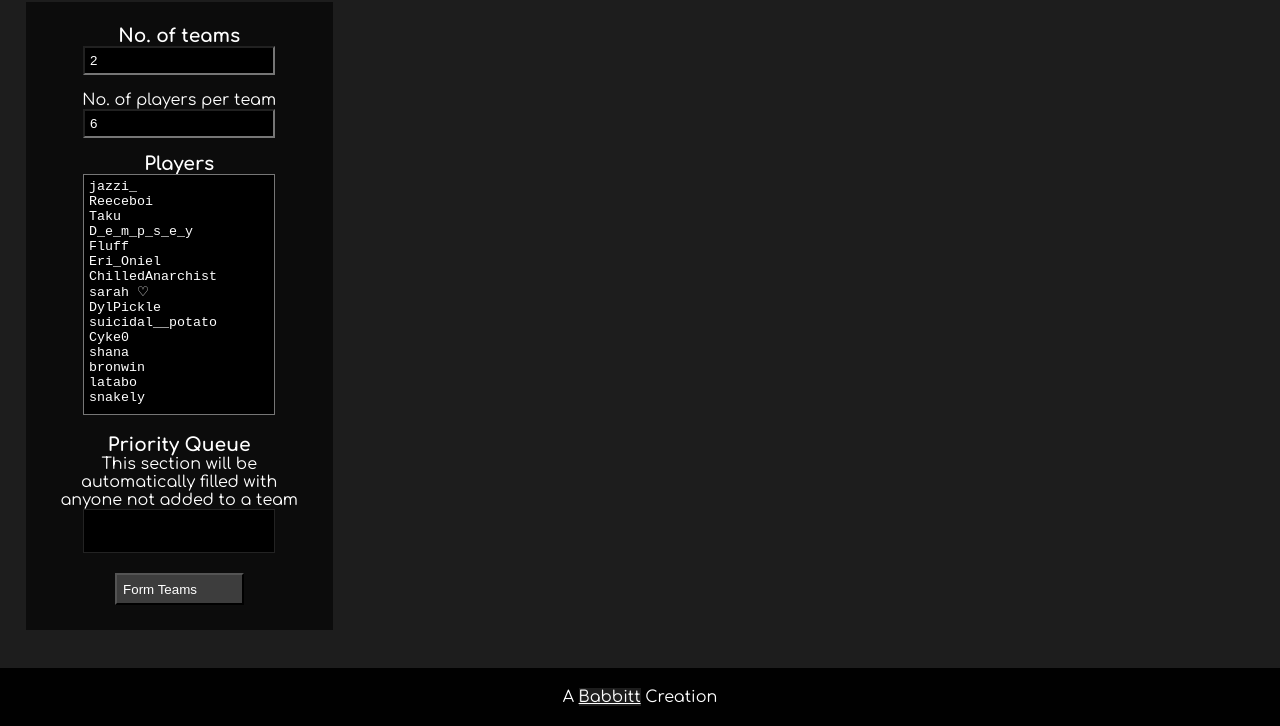
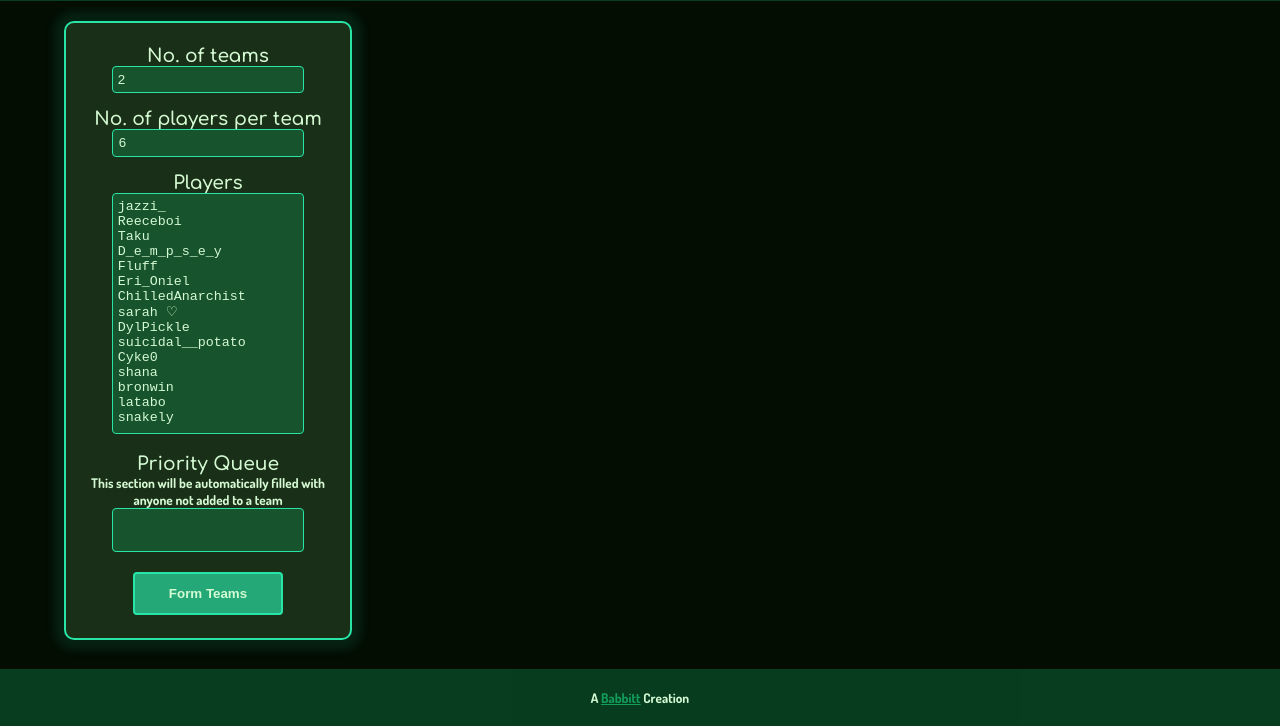
Before and after one commit to 5Babbitt/TeamRandomizer, a plain HTML site: page index.html in a window 1280 px wide. Shown: the part 74-800 px from the top of the page. Drawn offline with Linux system fonts and the light colour scheme; a web font is replaced by a local one.

Commit message:
set styling

```diff
--- a/css/style.css
+++ b/css/style.css
@@ -1,24 +1,32 @@
-@import url('https://fonts.googleapis.com/css2?family=Bebas+Neue&family=Comfortaa:wght@300..700&family=Dosis:wght@200..800&family=Nunito:ital,wght@0,200..1000;1,200..1000&display=swap');
+@import url('https://fonts.googleapis.com/css2?family=Anton+SC&family=Comfortaa:wght@600&family=Dosis:wght@200..800&display=swap');
 
 :root {
-    --bgColour: #1d1d1d;
-    --textColour: white;
 
-    /* Header */
-    --headerBG: rgb(1, 1, 1);
+    /* Fonts */
+    --headerFont: "Anton SC", sans-serif;
+    --textFont: "Comfortaa", sans-serif;
+    --subTextFont: "Dosis", sans-serif;
 
-    /* Footer */
-    --footerBG: rgb(1, 1, 1);
+    --bg: rgb(3, 13, 2);
+    --text: rgb(212, 250, 211);
+    --pri: rgb(153, 241, 140);
+    --sec: rgb(19, 157, 91);
+    --acc: rgb(41, 228, 167);
 
-    /* Input Panel */
-    --buttonBG: rgb(61, 61, 61);
-    --buttonBorder: rgb(61, 61, 61);
-    --textFieldBG: rgb(12, 12, 12);
-    --textFieldBorder: rgb(12, 12, 12);
+    /* Colours */
+    --bgColour: 3, 13, 2;
+    --textColour: 212, 250, 211;
+    --primary: 153, 241, 140;
+    --secondary: 19, 157, 91;
+    --accent: 41, 228, 167;
 
-    /* Tables */
-    --tableHeaderBG: rgb(41, 41, 41);
-    --tableBorder: rgb(255, 255, 255);
+    /* Alpha Values */
+    --header-footer-alpha: 0.333;
+    --inputPanel-alpha: 0.15;
+    --textArea-alpha: 0.333;
+    --button-alpha: 0.6667;
+    --tableBG-alpha: 0.2;
+    --tableHeader-alpha: 0.5;
 }
 
 * {
@@ -26,44 +34,41 @@
     margin: 0;
     text-align: center;
     box-sizing: border-box;
-    background-color: var(--bgColour);
-    color: var(--textColour);
 }
 
 body {
+    background-color: rgba(var(--bgColour), 1);
+    color: rgb(var(--textColour));
     height: 100vh;
     overflow-x: hidden;
+    padding-bottom: 8vh;
 }
 
 .header, .footer {
+    background-color: rgba(var(--secondary), var(--header-footer-alpha));
+    color: var(--primary);
     left: 0;
     padding: 1.25vh 10vw;
     width: 100%;
 }
 
 .header {
-    font-family: "Bebas Neue", serif;
-    font-size: large;
+    font-family: var(--headerFont);
+    font-size: x-large;
+    font-weight: 400;
+    font-style: normal;
     top: 0;
     flex-wrap: nowrap;
-    background-color: var(--headerBG);
-}
-
-.header h1 {
-    background-color: inherit;
 }
 
 .footer {
-    font-family: "Comfortaa", serif;
     padding: 2.5vh 1.25vw;
     position: fixed;
     bottom: 0;
-    background-color: var(--footerBG);
 }
 
 .content {
-    font-family: "Comfortaa", serif;
-    padding: 1% 2%;
+    padding: 2.5vh 5vw;
     display: flex;
     flex-direction: row;
     flex-wrap: wrap;
@@ -71,19 +76,22 @@ body {
 }
 
 .inputsSection {
+    background-color: rgba(var(--primary), var(--inputPanel-alpha));
     padding: 2%;
     display: flex;
     flex-direction: column;
     flex-basis: 25%;
     gap: 2vh;
-    background-color: var(--textFieldBG);
     justify-content: flex-start;
     align-items: center;
     align-content: center;
+    border: 2px solid rgba(var(--accent), 1);
+    border-radius: 10px;
+    box-shadow: 0 0 10px 10px rgb(var(--accent), 0.1);
 }
 
-.inputsSection div, h3, p {
-    background-color: inherit;
+.inputsSection div, h3, h5 {
+    background-color: none;
 }
 
 .outputsSection {
@@ -103,16 +111,61 @@ body {
     gap: 2vw;
 }
 
+
 #randomTeamsBtn {
+    background-color: rgba(var(--accent), var(--button-alpha));
+    border: 2px solid rgba(var(--accent), 1);
+    text-align: center;
     width: 50%;
-    background-color: var(--buttonBG);
+    padding: 12px 24px;
+    border-radius: 4px;
+    cursor: pointer;
+    font-weight: 600;
+    transition: all 0.2s ease;
+}
+
+#randomTeamsBtn:hover {
+    background-color: rgba(var(--accent), 1);
+    border-color: rgba(var(--secondary), 1);
+    color: rgba(var(--bgColour), 1);
+}
+
+#randomTeamsBtn:focus {
+    outline: 2px solid rgb(var(--accent));
+    outline-offset: 2px;
+}
+
+h3 {
+    font-family: var(--textFont);
+}
+
+h5 {
+    font-family: var(--subTextFont);
+}
+
+a {
+    color: rgb(var(--secondary));
+}
+
+a:focus {
+    color: rgb(var(--accent));
 }
 
 textarea, input {
-    background-color: black;
-    width: 15vw;
+    background-color: rgba(var(--secondary), var(--textArea-alpha));
+    border: 1px solid rgb(var(--accent));
+    color: rgb(var(--textColour));
+    width: min(15vw, 200px);
+    min-width: 150px;
     padding: 2.5%;
     text-align: left;
+    border-radius: 4px;
+}
+
+textarea:focus, input:focus {
+    border-color: rgb(var(--accent));
+    outline: 2px solid rgb(var(--accent));
+    outline-offset: 2px;
 }
 
 textarea {
@@ -120,9 +173,10 @@ textarea {
 }
 
 table, th, td {
+    background-color: rgba(var(--tableBG), var(--tableBG-alpha));
+    border: 1px solid rgb(var(--textColour));
     padding: 1vh;
     width: 15vw;
-    border: 1px solid var(--tableBorder);
     border-collapse: collapse;
 }
 
@@ -132,7 +186,7 @@ td {
 }
 
 th {
+    background-color: rgba(var(--accent), var(--tableHeader-alpha));
     font-weight: 700;
     font-size: large;
-    background-color: var(--tableHeaderBG);
 }
--- a/index.html
+++ b/index.html
@@ -18,7 +18,7 @@
                 <input type="number" id="numTeams" name="Number of teams" min="2" value="2">
             </div>
             <div class="numPlayers">
-                <p>No. of players per team</p>
+                <h3>No. of players per team</h3>
                 <input type="number" id="numTeamPlayers" name="Number of players per team" min="2" value="6">
             </div>
             <div class="playerList">
@@ -27,7 +27,7 @@
             </div>
             <div class="priorityList">
                 <h3>Priority Queue</h3>
-                <P>This section will be automatically filled with anyone not added to a team</P>
+                <h5>This section will be automatically filled with anyone not added to a team</h5>
                 <textarea name="Priority Queue" id="priorityListText" oninput="adjustTextArea(this)" disabled></textarea>
             </div>
             <input type="button" id="randomTeamsBtn" value="Form Teams" onclick="randomizeTeams()">
@@ -39,7 +39,7 @@
         </div>
     </div>
     <div class="footer">
-        A <a href="https://github.com/5Babbitt">Babbitt</a> Creation
+        <h5>A <a href="https://github.com/5Babbitt">Babbitt</a> Creation</h3>
     </div>
 </body>
 </html>
```
